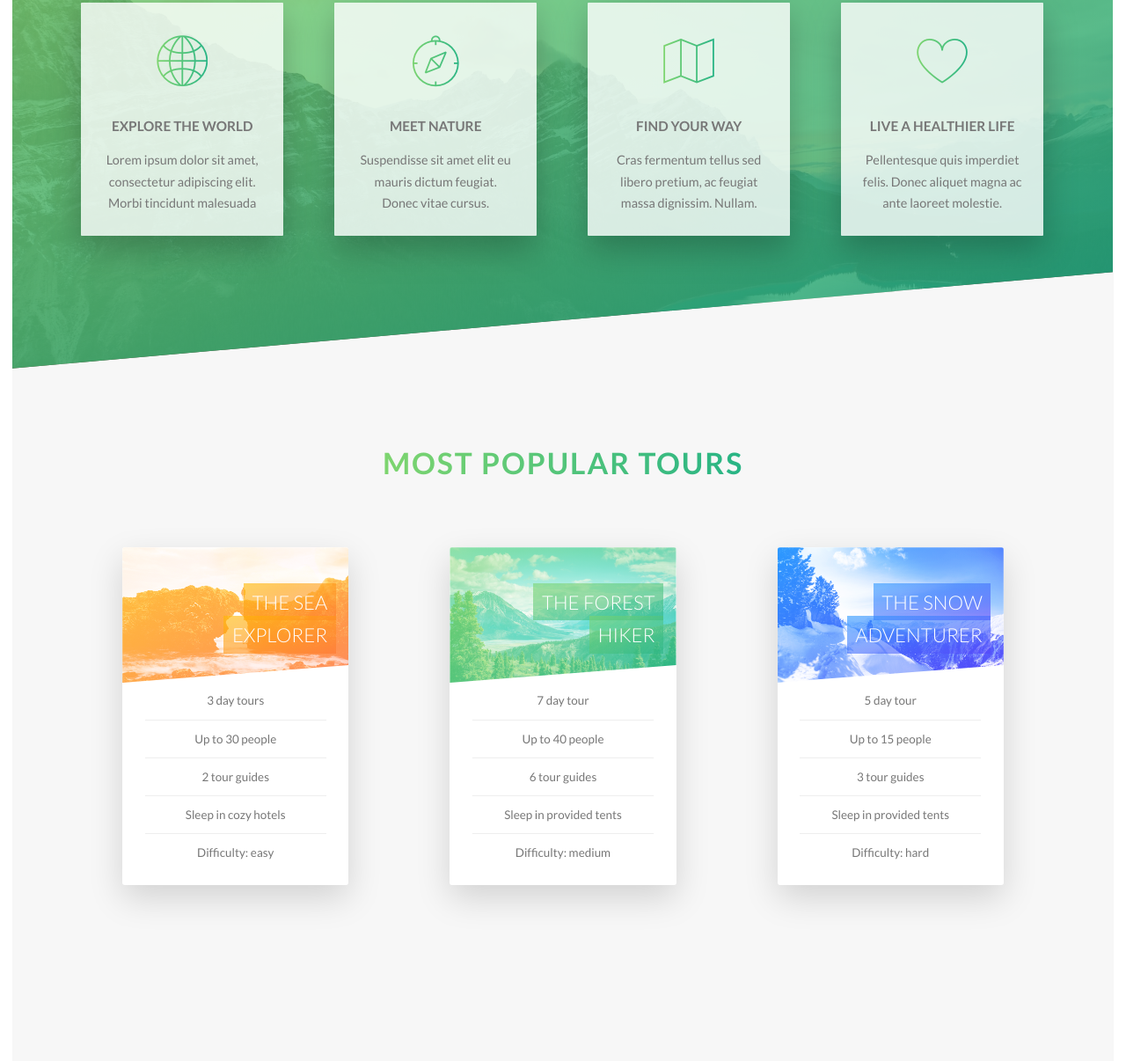
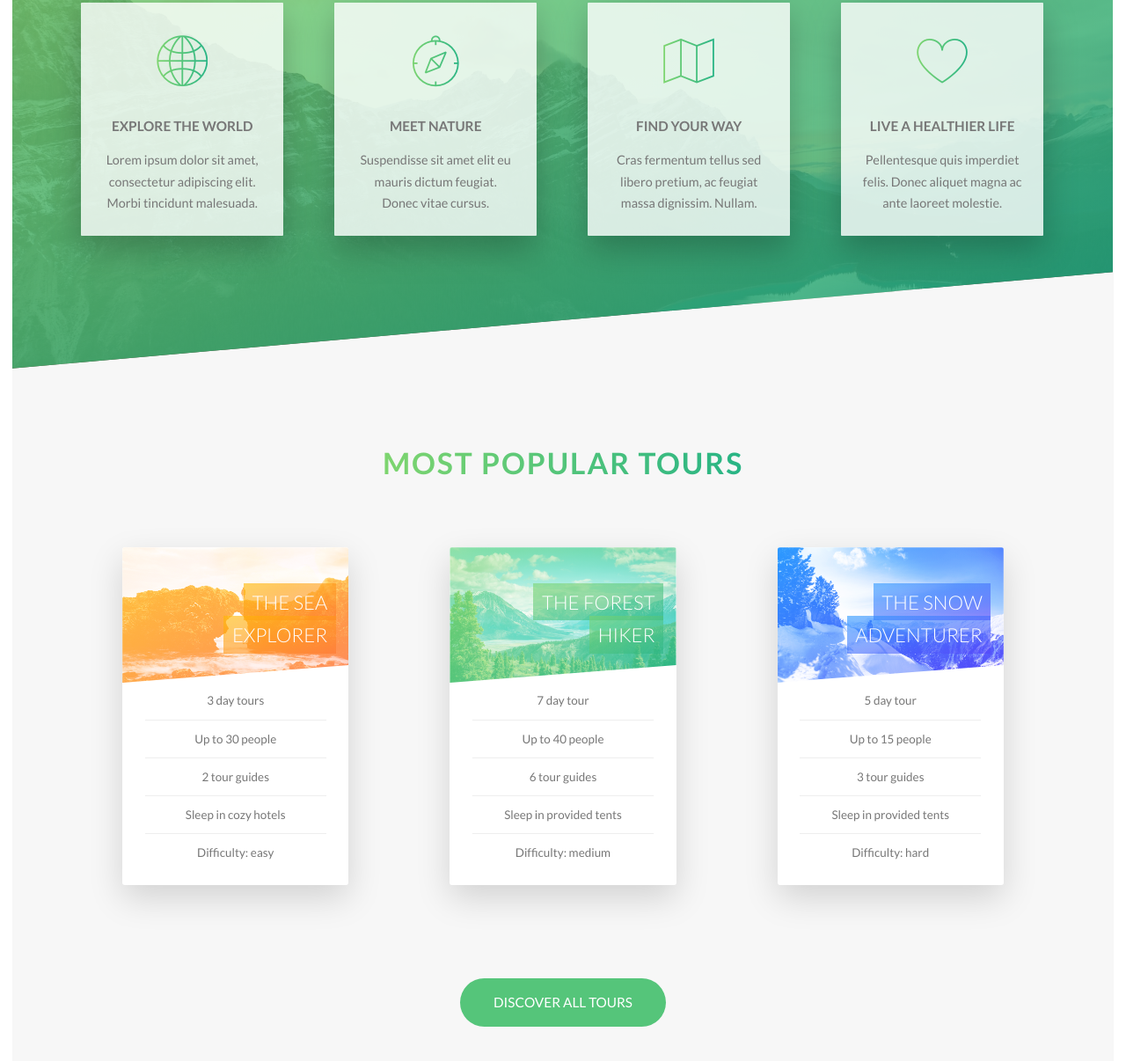
Before and after one commit to paulacarneiro/natours, a website: page index.html in a window 1280 px wide. Shown: the part 1466-2672 px from the top of the page at 88% size. Drawn offline with nearby package versions, Linux system fonts and the light colour scheme; files that its build step writes are made by us from their sources.

Commit message:
Finish tours section

```diff
--- a/index.html
+++ b/index.html
@@ -67,7 +67,7 @@
                         <div class="feature-box">
                             <i class="feature-box-icon icon-basic-world"></i>
                             <h3 class="heading-tertiary u-margin-bottom-small">Explore the world</h3>
-                            <p class="feature-box-text">Lorem ipsum dolor sit amet, consectetur adipiscing elit. Morbi tincidunt malesuada</p>
+                            <p class="feature-box-text">Lorem ipsum dolor sit amet, consectetur adipiscing elit. Morbi tincidunt malesuada.</p>
                         </div>
                     </div>
 
@@ -163,7 +163,7 @@
                                 <div class="card-cta">
                                     <div class="card-price-box">
                                         <p class="card-price-only">Only</p>
-                                        <p class="card-price-value">$297</p>
+                                        <p class="card-price-value">$497</p>
                                     </div>
                                     <a href="#" class="btn btn-white">Book now!</a>
                                 </div>
@@ -195,7 +195,7 @@
                                 <div class="card-cta">
                                     <div class="card-price-box">
                                         <p class="card-price-only">Only</p>
-                                        <p class="card-price-value">$297</p>
+                                        <p class="card-price-value">$897</p>
                                     </div>
                                     <a href="#" class="btn btn-white">Book now!</a>
                                 </div>
@@ -204,7 +204,9 @@
                     </div>
                 </div>
 
-
+                <div class="u-center-text u-margin-top-big">
+                    <a href="#" class="btn btn-green">Discover all tours</a>
+                </div>
 
             </section>
 
--- a/sass/base/_utilities.scss
+++ b/sass/base/_utilities.scss
@@ -3,3 +3,5 @@
 .u-margin-bottom-small { margin-bottom: 1.5rem; }
 .u-margin-bottom-medium { margin-bottom: 4rem; }
 .u-margin-bottom-big { margin-bottom: 8rem; }
+
+.u-margin-top-big { margin-top: 8rem; }
--- a/sass/components/_button.scss
+++ b/sass/components/_button.scss
@@ -19,18 +19,24 @@
     transform: translateY(0.1rem);
     box-shadow: 0 0.6rem 1.2rem rgba($color-black, 0.2);
   }
-}
 
-.btn-white {
+  &-white {
     background-color: $color-white;
     color: $color-grey-dark;
   }
 
-.btn-animated {
+  &-green {
+    background-color: $color-primary;
+    color: $color-white;
+  }
+
+  &-animated {
     animation: moveInBottom .5s ease-out .5s;
 
     /* first @keyframes rule is applied before animation starts*/
     animation-fill-mode: backwards;
+  }
+
 }
 
 .btn-text {
--- a/sass/pages/_home.scss
+++ b/sass/pages/_home.scss
@@ -18,6 +18,6 @@
 
 .section-tours {
   background-color: $color-grey-light-1;
-  padding: 20rem 10rem;
+  padding: 20rem 10rem 13rem 10rem;
   margin-top: -6rem;
 }
```
Lines whose indentation alone changed are shown as unchanged.
